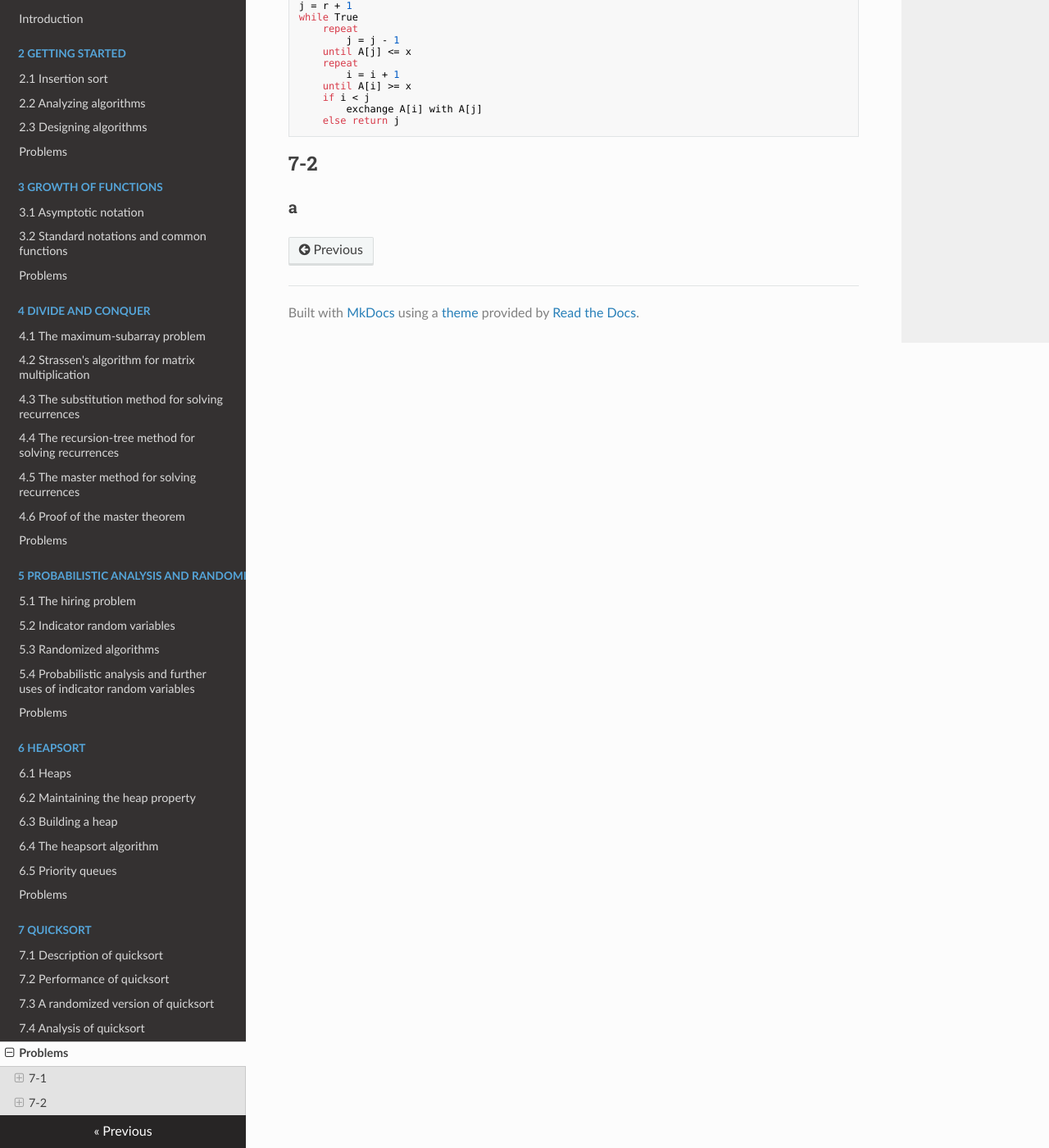
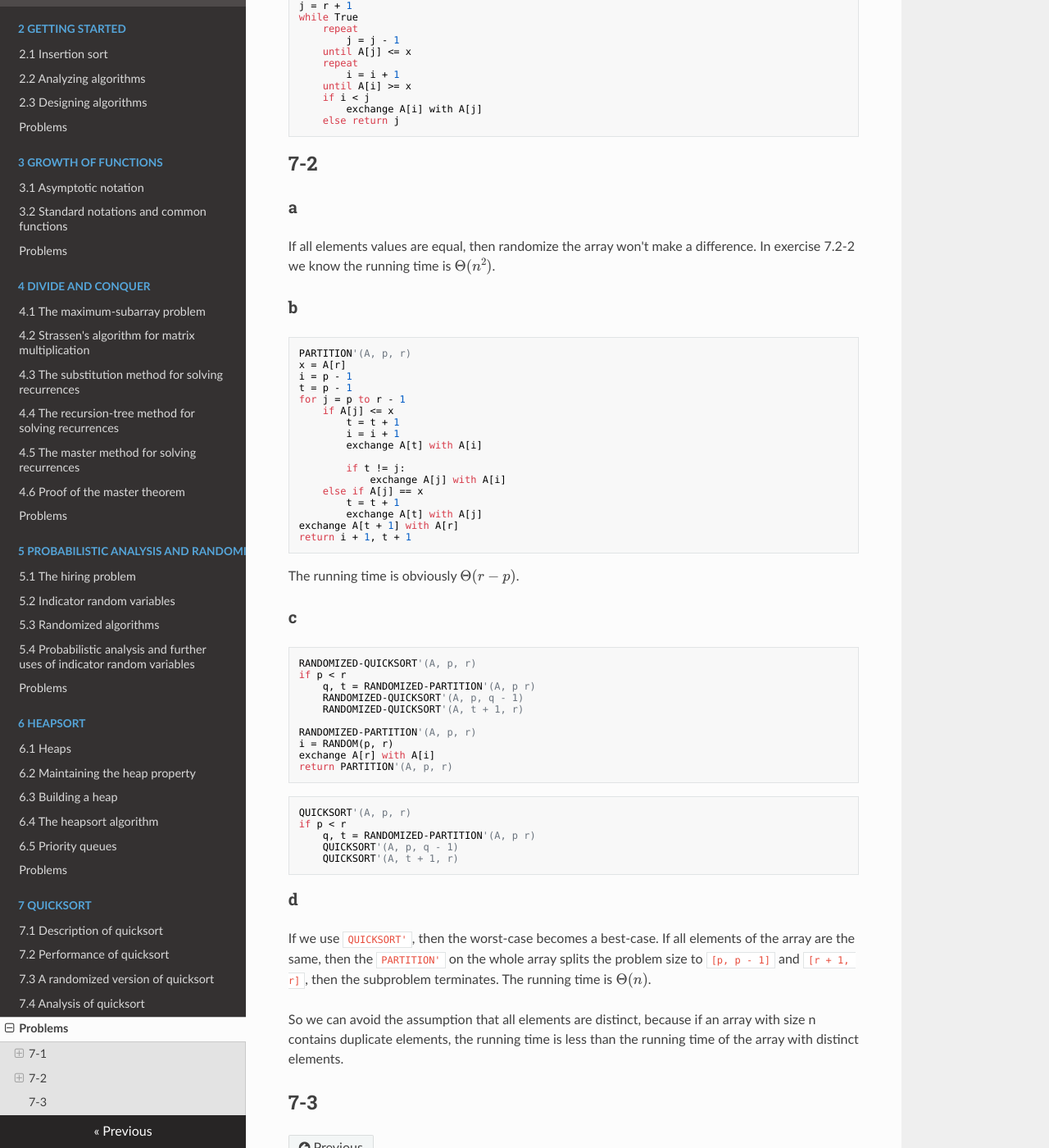
Before and after one commit to Frederick-S/Introduction-to-Algorithms-Notes, an MkDocs documentation site: the page built from docs/7-Quicksort/Problems.md, in a window 1280 px wide and 1400 px high, scrolled down 3085 px. Shown: the whole window at 82% size. Built offline with MkDocs 1.6.1, drawn with Linux system fonts in a browser that asks for light colours; nearby versions of some CDN libraries; formulas are drawn with MathJax 3; old or Windows-style settings are respelled for this version of MkDocs.

Commit message:
Add problem 7-2

````diff
--- a/docs/7-Quicksort/Problems.md
+++ b/docs/7-Quicksort/Problems.md
@@ -114,3 +114,56 @@ while True
 
 ## 7-2
 ### a
+If all elements values are equal, then randomize the array won't make a difference. In exercise 7.2-2 we know the running time is $\Theta(n^2)$.
+
+### b
+```
+PARTITION'(A, p, r)
+x = A[r]
+i = p - 1
+t = p - 1
+for j = p to r - 1
+    if A[j] <= x
+        t = t + 1
+        i = i + 1
+        exchange A[t] with A[i]
+
+        if t != j:
+            exchange A[j] with A[i]
+    else if A[j] == x
+        t = t + 1
+        exchange A[t] with A[j]
+exchange A[t + 1] with A[r]
+return i + 1, t + 1
+```
+
+The running time is obviously $\Theta(r - p)$.
+
+### c
+```
+RANDOMIZED-QUICKSORT'(A, p, r)
+if p < r
+    q, t = RANDOMIZED-PARTITION'(A, p r)
+    RANDOMIZED-QUICKSORT'(A, p, q - 1)
+    RANDOMIZED-QUICKSORT'(A, t + 1, r)
+
+RANDOMIZED-PARTITION'(A, p, r)
+i = RANDOM(p, r)
+exchange A[r] with A[i]
+return PARTITION'(A, p, r)
+```
+
+```
+QUICKSORT'(A, p, r)
+if p < r
+    q, t = RANDOMIZED-PARTITION'(A, p r)
+    QUICKSORT'(A, p, q - 1)
+    QUICKSORT'(A, t + 1, r)
+```
+
+### d
+If we use `QUICKSORT'`, then the worst-case becomes a best-case. If all elements of the array are the same, then the `PARTITION'` on the whole array splits the problem size to `[p, p - 1]` and `[r + 1, r]`, then the subproblem terminates. The running time is $\Theta(n)$.
+
+So we can avoid the assumption that all elements are distinct, because if an array with size n contains duplicate elements, the running time is less than the running time of the array with distinct elements.
+
+## 7-3
````
